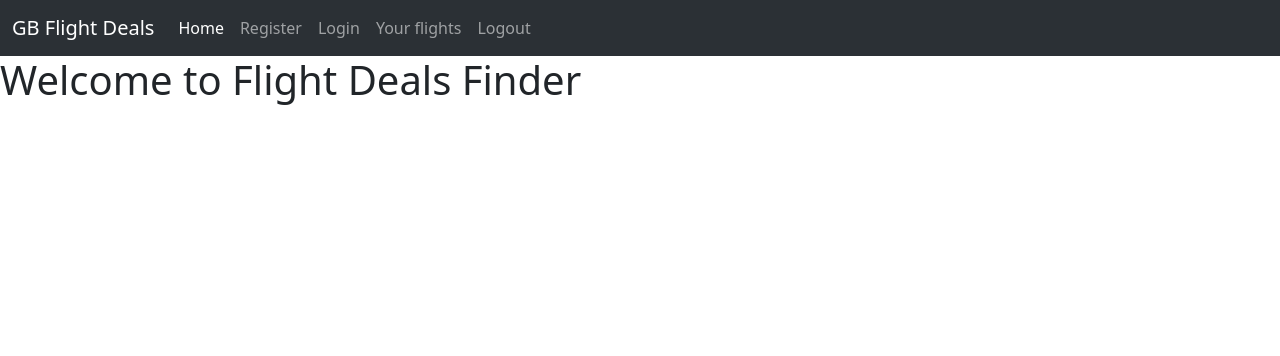
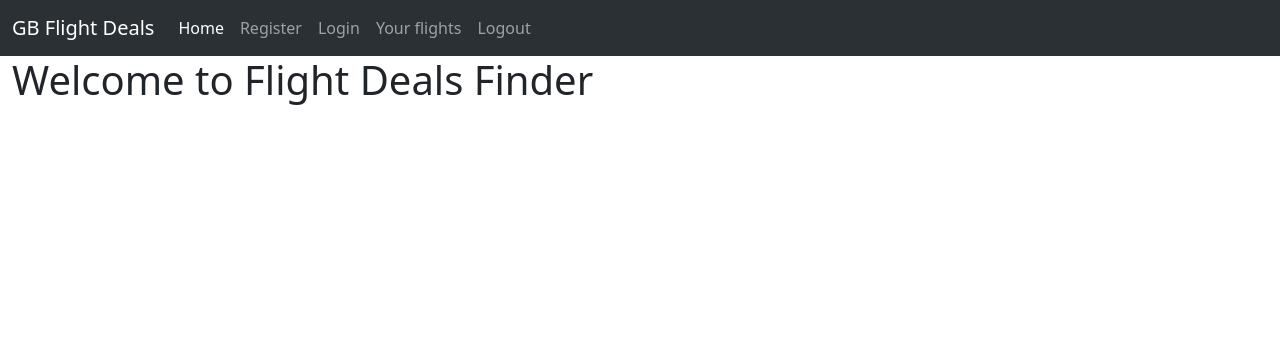
Before and after one commit to grbellar/flight-deals-finder, a Flask app: page / in a window 1280 px wide. Shown: the top 356 px of the page. Run offline with Flask 3, Linux system fonts and the light colour scheme.

Commit message:
Add container fluid div to html body

```diff
--- a/templates/base.html
+++ b/templates/base.html
@@ -34,7 +34,7 @@
         </div>
     </nav>
 
-    {% block content %}{% endblock %}
+    <div class="container-fluid">{% block content %}{% endblock %}</div>
 
     <script src="https://cdn.jsdelivr.net/npm/bootstrap@5.3.0-alpha1/dist/js/bootstrap.bundle.min.js"
         integrity="sha384-w76AqPfDkMBDXo30jS1Sgez6pr3x5MlQ1ZAGC+nuZB+EYdgRZgiwxhTBTkF7CXvN"
```
